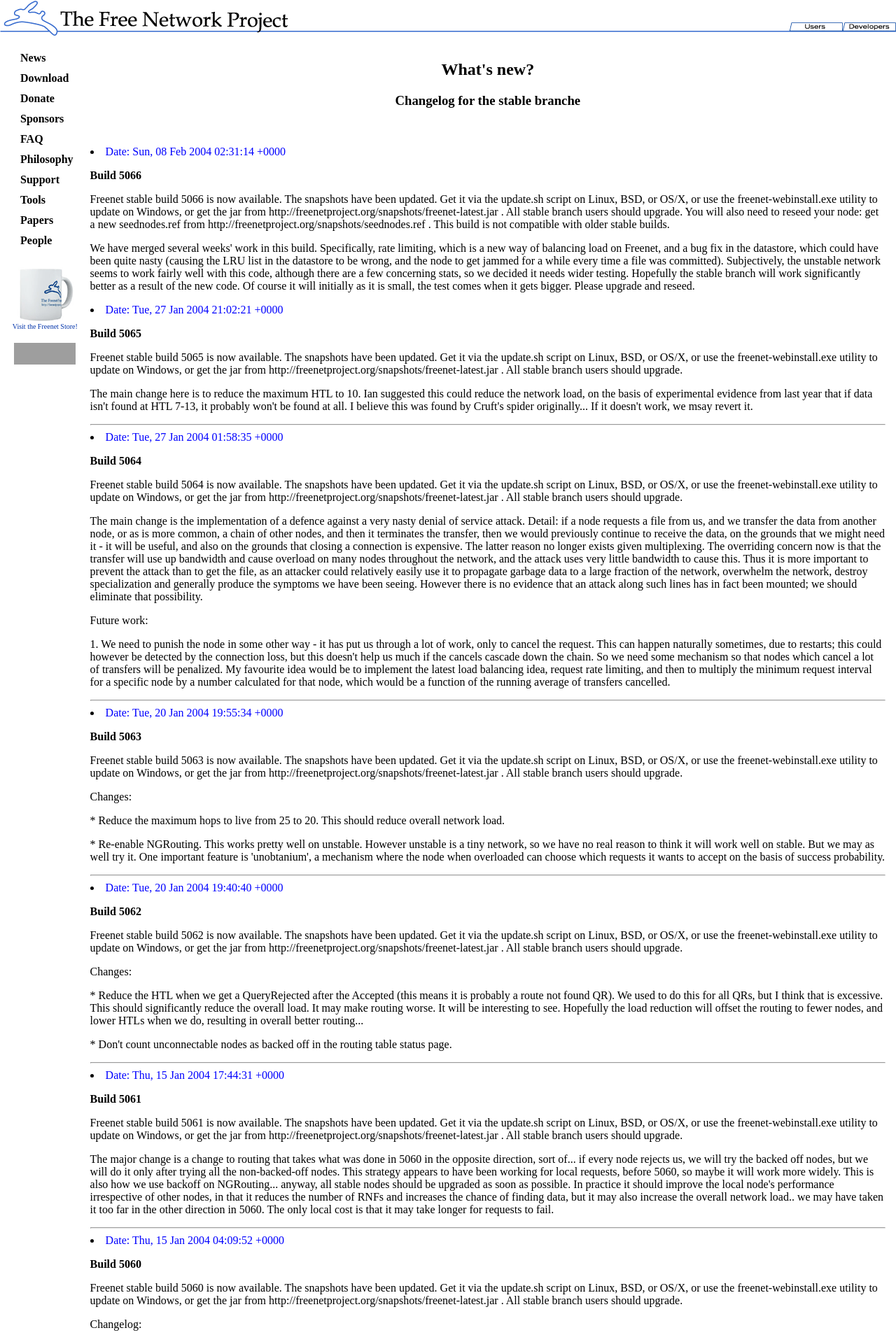
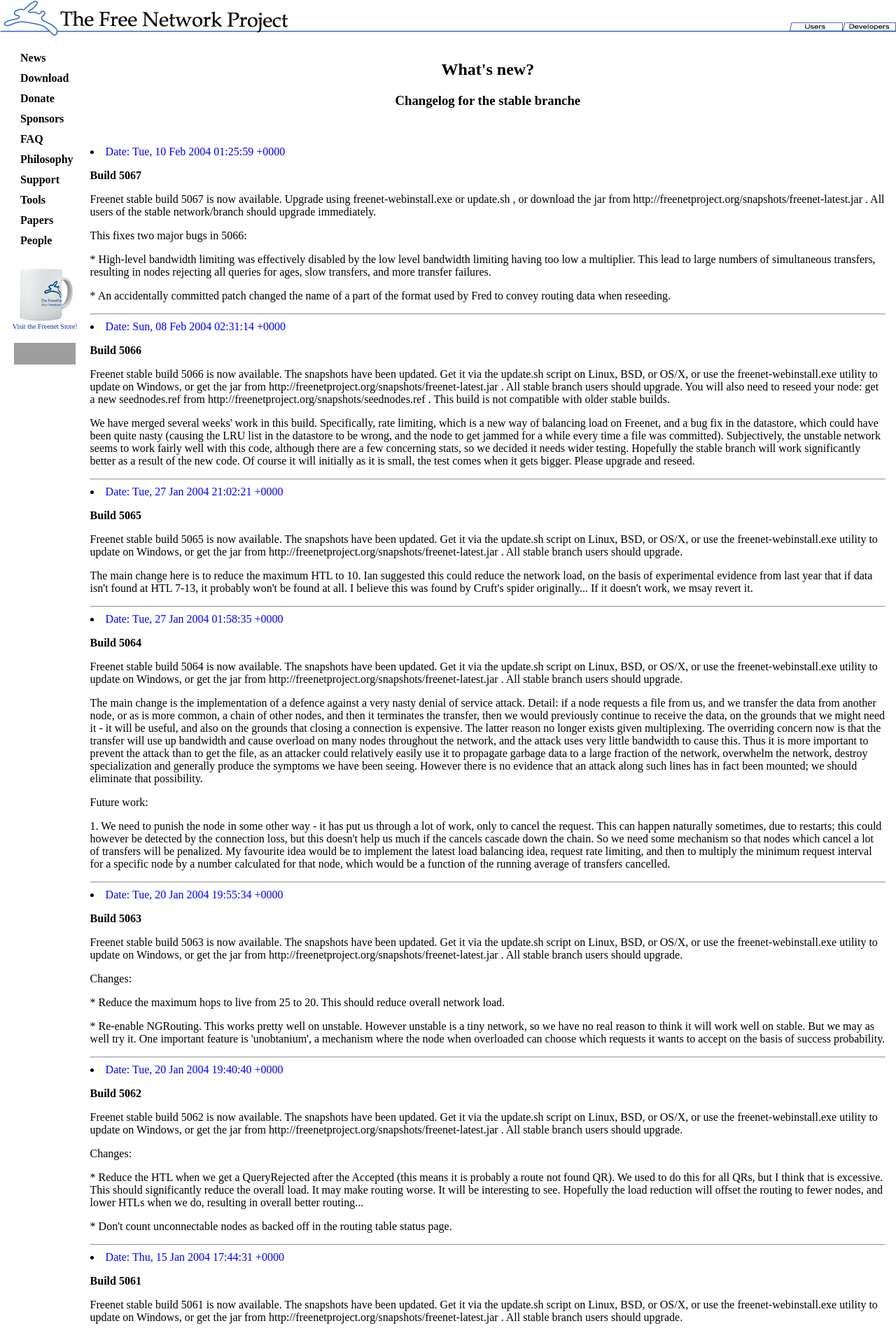
Before and after one commit to hyphanet/website-old, a PHP site: page /SSK/index.php?page=whatsnew in a window 1280 px wide. Shown: the top 1908 px of the page at 70% size. Run offline with PHP 8.4, Linux system fonts and the light colour scheme; data that the repository does not hold is empty; grey boxes are pictures that could not be loaded.

Commit message:
updated
git-svn-id: file:///home/toad/git-migration/temprepository/trunk/website@5996 67a373e5-eb02-0410-a15c-ee090a768436

```diff
--- a/pages/whatsnew.php
+++ b/pages/whatsnew.php
@@ -6,6 +6,31 @@
 <P>
 <BR>
 <P>
+
+
+<LI> <span style='color:blue'>Date: Tue, 10 Feb 2004 01:25:59 +0000</b></a></span><P>
+<b>Build 5067</b><p>
+
+
+Freenet stable build 5067 is now available. Upgrade using
+freenet-webinstall.exe or update.sh , or download the jar from
+http://freenetproject.org/snapshots/freenet-latest.jar . All users of
+the stable network/branch should upgrade immediately.<p>
+
+This fixes two major bugs in 5066:<p>
+* High-level bandwidth limiting was effectively disabled by the low
+  level bandwidth limiting having too low a multiplier. This lead to
+  large numbers of simultaneous transfers, resulting in nodes rejecting
+  all queries for ages, slow transfers, and more transfer failures.<p>
+* An accidentally committed patch changed the name of a part of the
+  format used by Fred to convey routing data when reseeding.<p>
+
+<hr>
+
+
+
+
+
 <LI> <span style='color:blue'>Date: Sun, 08 Feb 2004 02:31:14 +0000</b></a></span><P>
 <b>Build 5066</b><p>
 
@@ -30,7 +55,7 @@ code. Of course it will initially as it is small, the test comes when it
 gets bigger. Please upgrade and reseed.
 <P>
 
-
+<HR>
 
 
 
```
